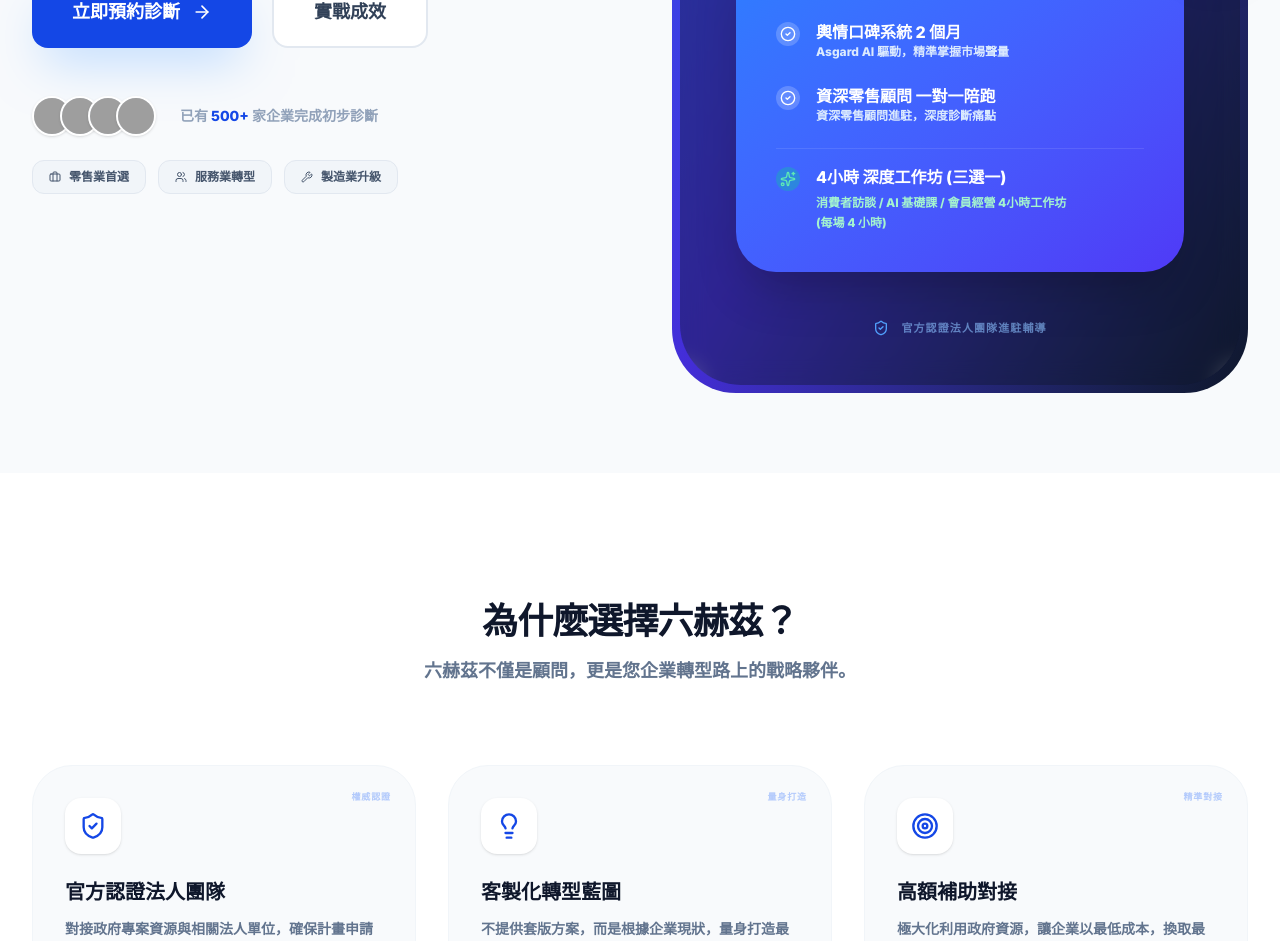
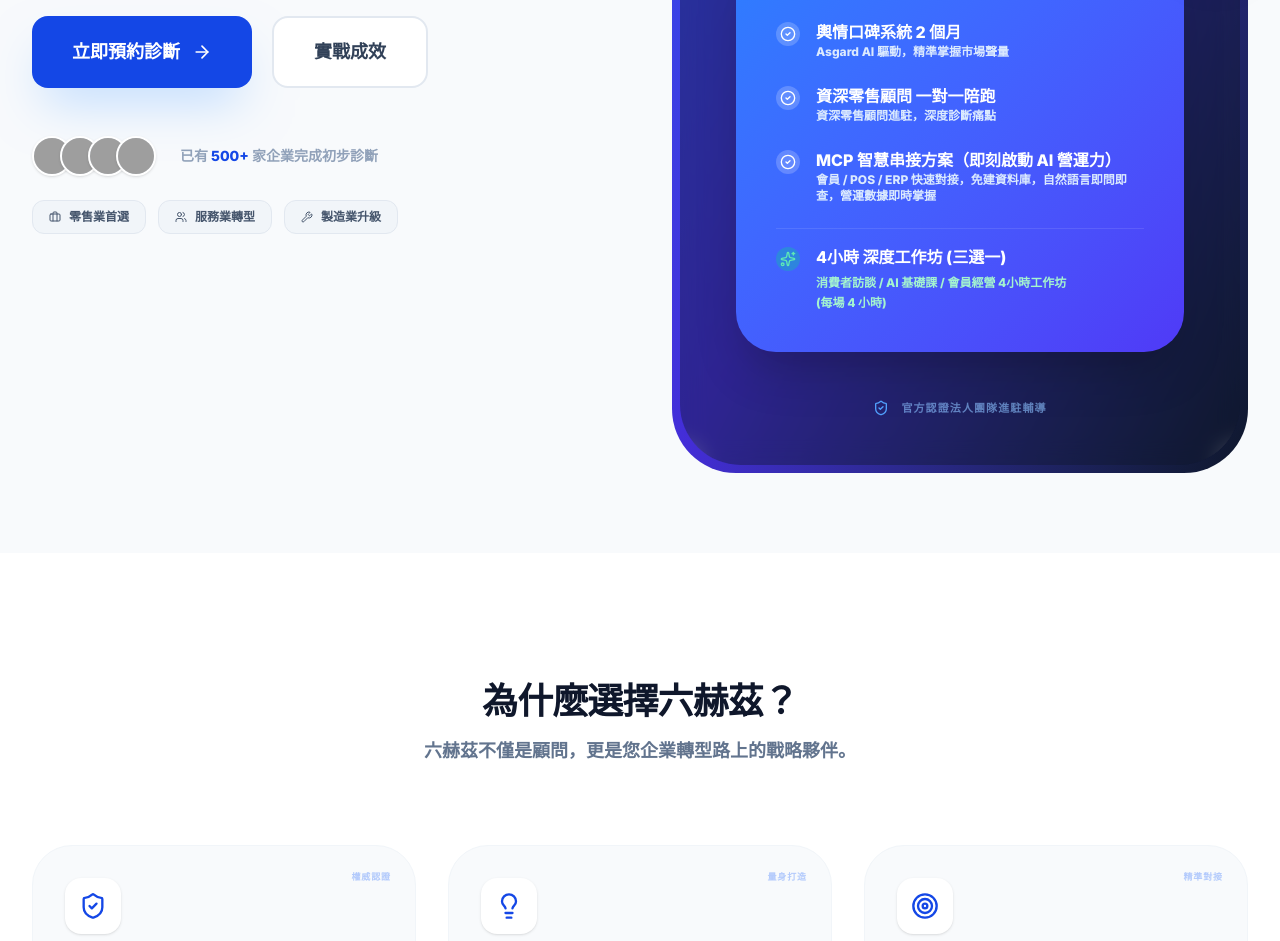
Before and after one commit to Lee-unhn/-19-1, a React (Vite) app: page / in a window 1280 px wide. Shown: the part 816-1757 px from the top of the page. Built offline with nearby package versions, Linux system fonts and the light colour scheme; grey boxes are pictures that could not be loaded.

Commit message:
新增內容

```diff
--- a/src/App.tsx
+++ b/src/App.tsx
@@ -169,6 +169,16 @@ const Hero = () => (
                     <div>
                       <p className="text-white text-base font-black">資深零售顧問 一對一陪跑</p>
                       <p className="text-blue-100 text-xs font-black">資深零售顧問進駐，深度診斷痛點</p>
+                    </div>
+                  </div>
+
+                  <div className="flex items-start gap-4">
+                    <div className="w-6 h-6 rounded-full bg-white/20 flex items-center justify-center shrink-0 mt-0.5">
+                      <CheckCircle2 className="w-4 h-4 text-white" />
+                    </div>
+                    <div>
+                      <p className="text-white text-base font-black">MCP 智慧串接方案（即刻啟動 AI 營運力）</p>
+                      <p className="text-blue-100 text-xs font-black">會員 / POS / ERP 快速對接，免建資料庫，自然語言即問即查，營運數據即時掌握</p>
                     </div>
                   </div>
 
```
